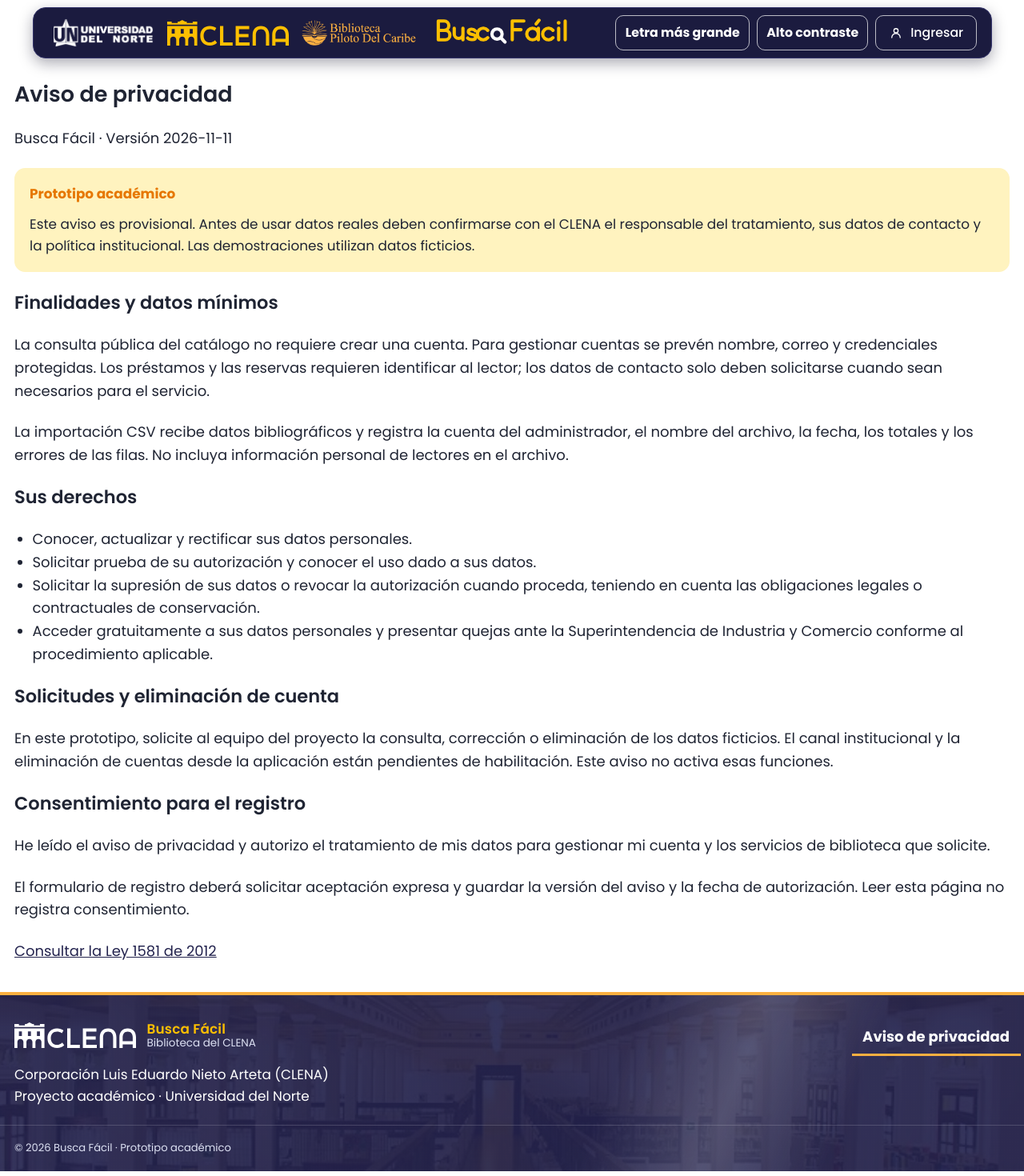
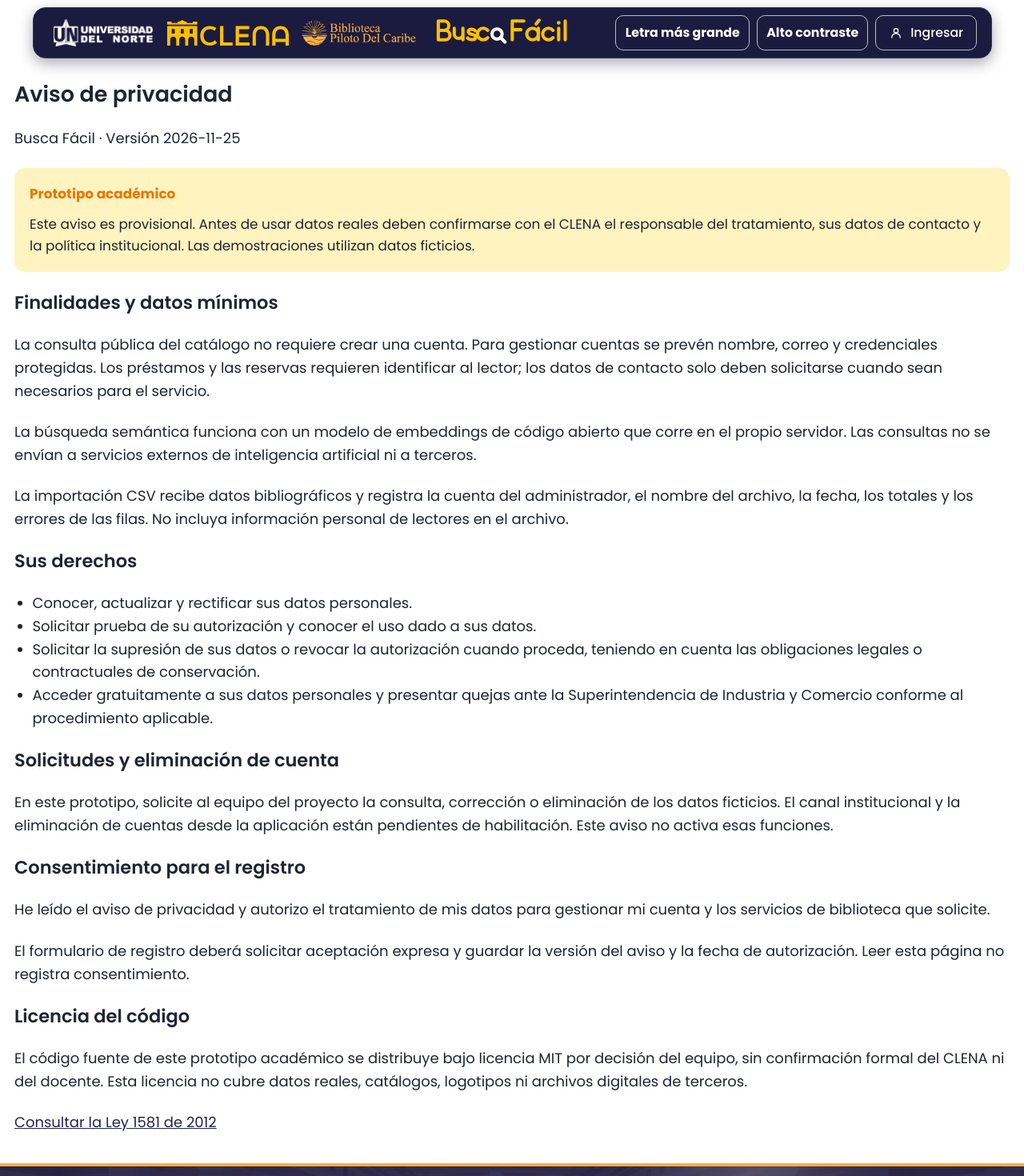
Before and after one commit to ByRAPG/clena-catalogo-biblioteca, a React (Vite) app in the folder frontend/: page /privacidad in a window 1280 px wide. Shown: the top 1470 px of the page at 80% size. Built offline with nearby package versions, Linux system fonts and the light colour scheme; no server answers; a web font is replaced by a local one.

Commit message:
feat(frontend): sincroniza licencia MIT y búsqueda local en /privacidad

```diff
--- a/frontend/src/features/privacy/pagina-privacidad.tsx
+++ b/frontend/src/features/privacy/pagina-privacidad.tsx
@@ -1,6 +1,6 @@
 import { Alert, Anchor, List, Stack, Text, Title } from '@mantine/core'
 
-export const VERSION_AVISO_PRIVACIDAD = '2026-11-11'
+export const VERSION_AVISO_PRIVACIDAD = '2026-11-25'
 
 export const TEXTO_CONSENTIMIENTO =
   'He leído el aviso de privacidad y autorizo el tratamiento de mis datos para gestionar mi cuenta y los servicios de biblioteca que solicite.'
@@ -22,6 +22,11 @@ export function PaginaPrivacidad() {
         Los préstamos y las reservas requieren identificar al lector; los datos
         de contacto solo deben solicitarse cuando sean necesarios para el
         servicio.
+      </Text>
+      <Text>
+        La búsqueda semántica funciona con un modelo de embeddings de código
+        abierto que corre en el propio servidor. Las consultas no se envían a
+        servicios externos de inteligencia artificial ni a terceros.
       </Text>
       <Text>
         La importación CSV recibe datos bibliográficos y registra la cuenta del
@@ -62,6 +67,13 @@ export function PaginaPrivacidad() {
         la versión del aviso y la fecha de autorización. Leer esta página no
         registra consentimiento.
       </Text>
+      <Title order={2} size="h3">Licencia del código</Title>
+      <Text>
+        El código fuente de este prototipo académico se distribuye bajo licencia
+        MIT por decisión del equipo, sin confirmación formal del CLENA ni del
+        docente. Esta licencia no cubre datos reales, catálogos, logotipos ni
+        archivos digitales de terceros.
+      </Text>
       <Anchor
         href="https://normograma.dian.gov.co/dian/compilacion/docs/ley_1581_2012.htm"
         target="_blank"
```
Also changed, not shown: 1 other file (tests, documents, lock files or other folders).
